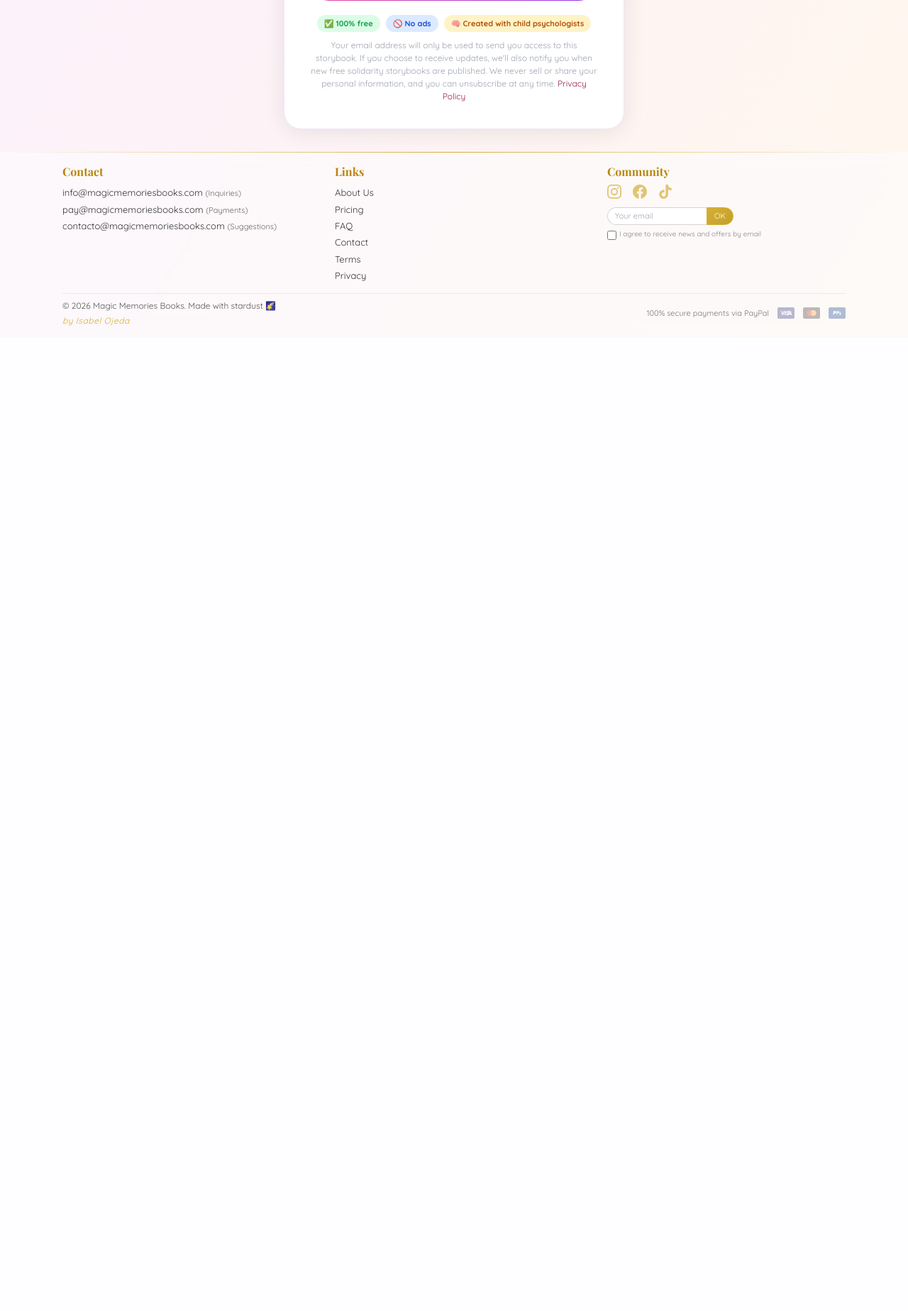
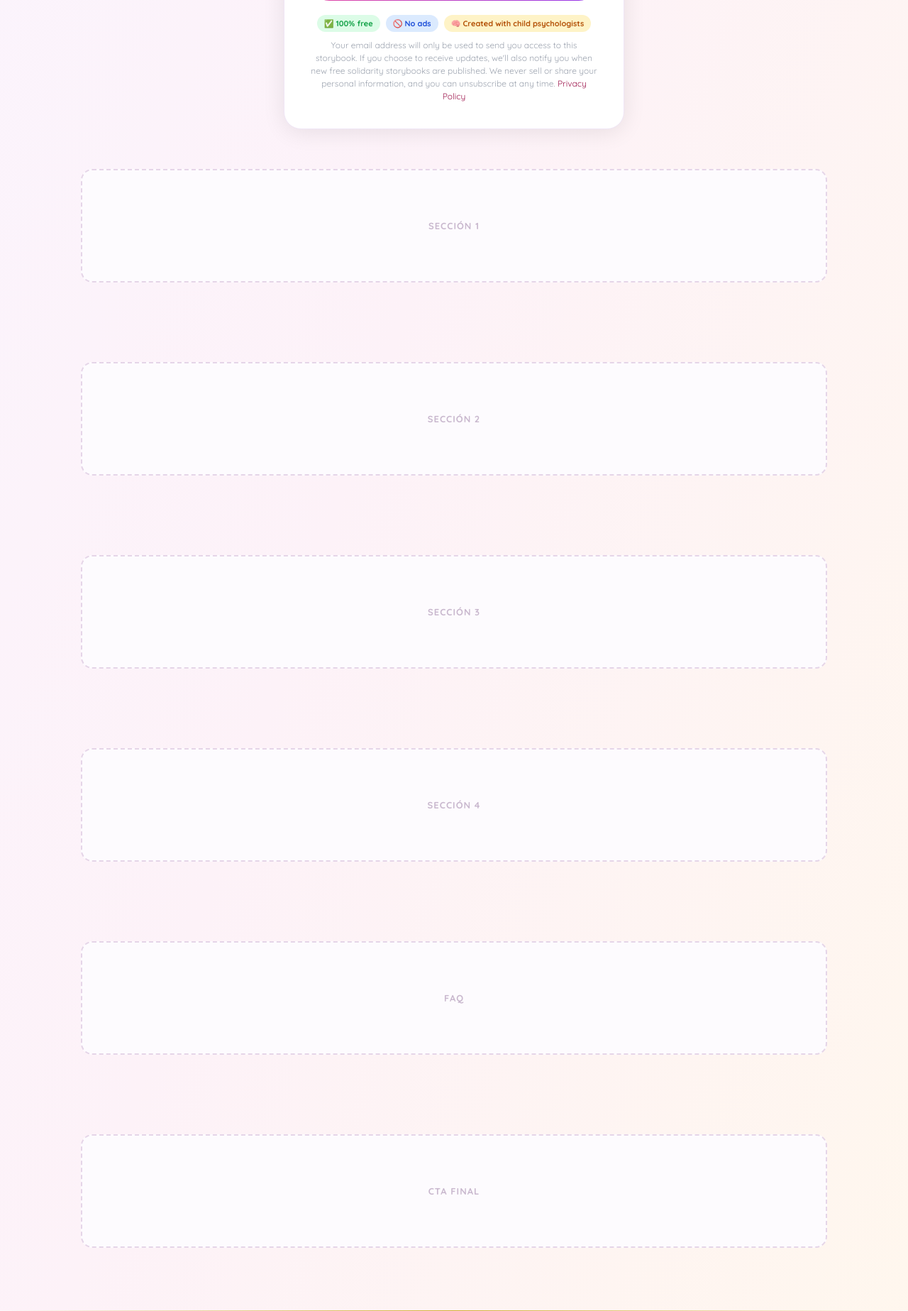
Before and after one commit to magicmemoriesbooks-io/magic-memories-page, a Flask app: template templates/community_story_detail.html in a window 1280 px wide. Shown: the part 1650-3497 px from the top of the page at 71% size. Before the commit the page ends 2109 px from the top, so only its background shows below. Run offline with Flask 3, Linux system fonts and the light colour scheme; the template is opened without the code that fills it, so the values that code supplies are empty; some libraries are stand-ins or nearby versions.

Commit message:
Add empty structural blocks below form for community story landing (Section 1-4, FAQ, CTA final) - HTML/CSS scaffolding only, no content

```diff
--- a/templates/community_story_detail.html
+++ b/templates/community_story_detail.html
@@ -240,6 +240,33 @@
 }
 .csd-page-thumb:hover { transform: scale(1.04); }
 .csd-page-thumb img { width: 100%; display: block; aspect-ratio: 4/3; object-fit: cover; }
+
+.csd-landing-block {
+  max-width: 1100px;
+  margin: 0 auto;
+  padding: 56px 24px;
+}
+.csd-block-placeholder {
+  border: 2px dashed #e5d5e8;
+  border-radius: 16px;
+  min-height: 160px;
+  display: flex;
+  align-items: center;
+  justify-content: center;
+  background: #fdfbfe;
+}
+.csd-block-label {
+  font-family: 'Quicksand', sans-serif;
+  font-size: 13px;
+  font-weight: 700;
+  letter-spacing: 1px;
+  text-transform: uppercase;
+  color: #c9b8ce;
+}
+@media (max-width: 640px) {
+  .csd-landing-block { padding: 32px 16px; }
+  .csd-block-placeholder { min-height: 120px; }
+}
 </style>
 
 <div style="padding: 14px 24px 0; max-width: 1400px; margin: 0 auto;">
@@ -439,6 +466,25 @@
 </div>
 {% endif %}
 
+<div class="csd-landing-block">
+  <div class="csd-block-placeholder" id="section-1"><span class="csd-block-label">Sección 1</span></div>
+</div>
+<div class="csd-landing-block">
+  <div class="csd-block-placeholder" id="section-2"><span class="csd-block-label">Sección 2</span></div>
+</div>
+<div class="csd-landing-block">
+  <div class="csd-block-placeholder" id="section-3"><span class="csd-block-label">Sección 3</span></div>
+</div>
+<div class="csd-landing-block">
+  <div class="csd-block-placeholder" id="section-4"><span class="csd-block-label">Sección 4</span></div>
+</div>
+<div class="csd-landing-block">
+  <div class="csd-block-placeholder" id="faq"><span class="csd-block-label">FAQ</span></div>
+</div>
+<div class="csd-landing-block">
+  <div class="csd-block-placeholder" id="cta-final"><span class="csd-block-label">CTA Final</span></div>
+</div>
+
 <script>
 const API_URL = '/api/community-story/{{ story.slug }}/generate';
 const ERRORS = {
```
